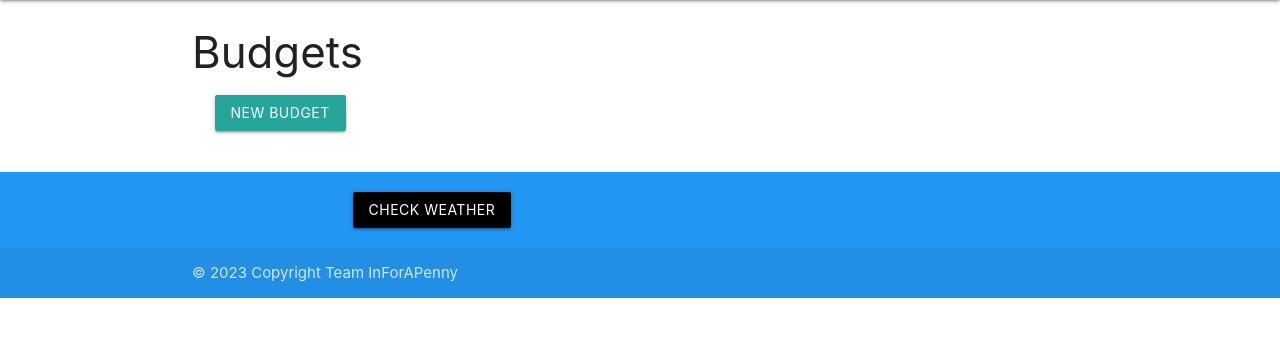
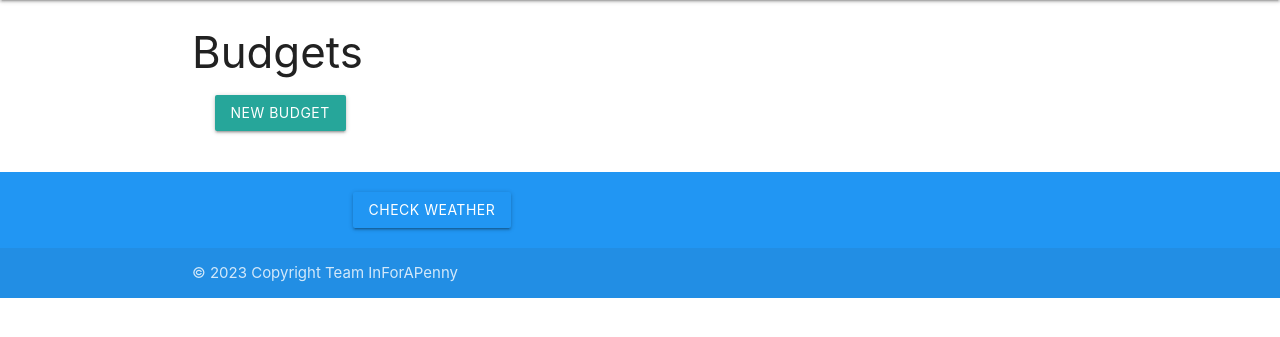
Before and after one commit to ibuttimer/in-for-a-penny, a Django app: page /budget/ in a window 1280 px wide. Shown: the part 128-465 px from the top of the page. Run offline with Django 4.2, Linux system fonts and the light colour scheme; data that the repository does not hold is empty; some libraries are stand-ins or nearby versions.

Commit message:
Update footer.html

```diff
--- a/templates/footer.html
+++ b/templates/footer.html
@@ -4,7 +4,7 @@
     <div class="container">
         <div class="row">
             <div class="col l4 offset-l2 s12">
-                <a href="{% url 'base:weather' %}" class="btn black">Check Weather</a>
+                <a href="{% url 'base:weather' %}" class="btn waves-effect blue">Check Weather</a>
             </div>
         </div>
     </div>
```
